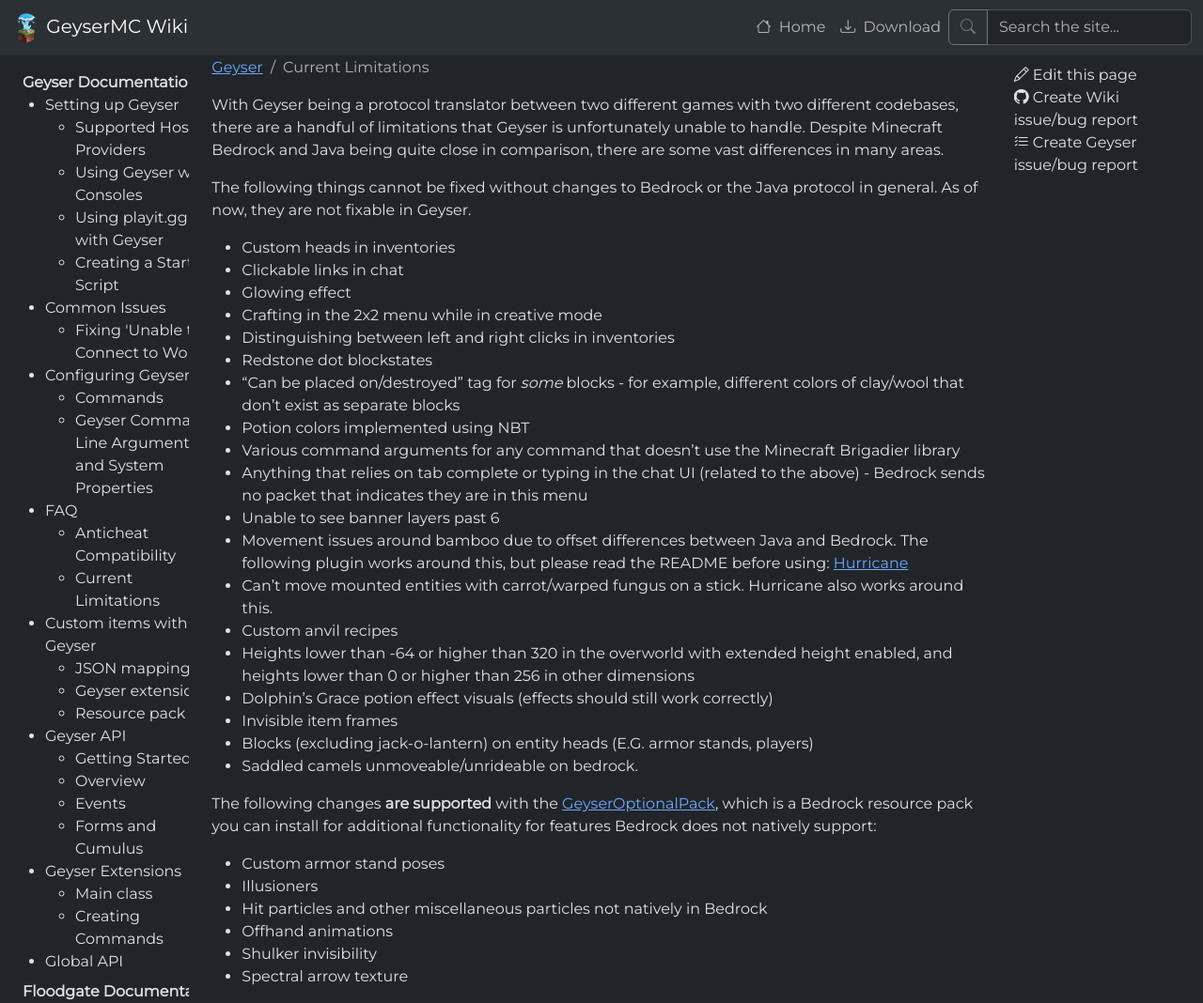
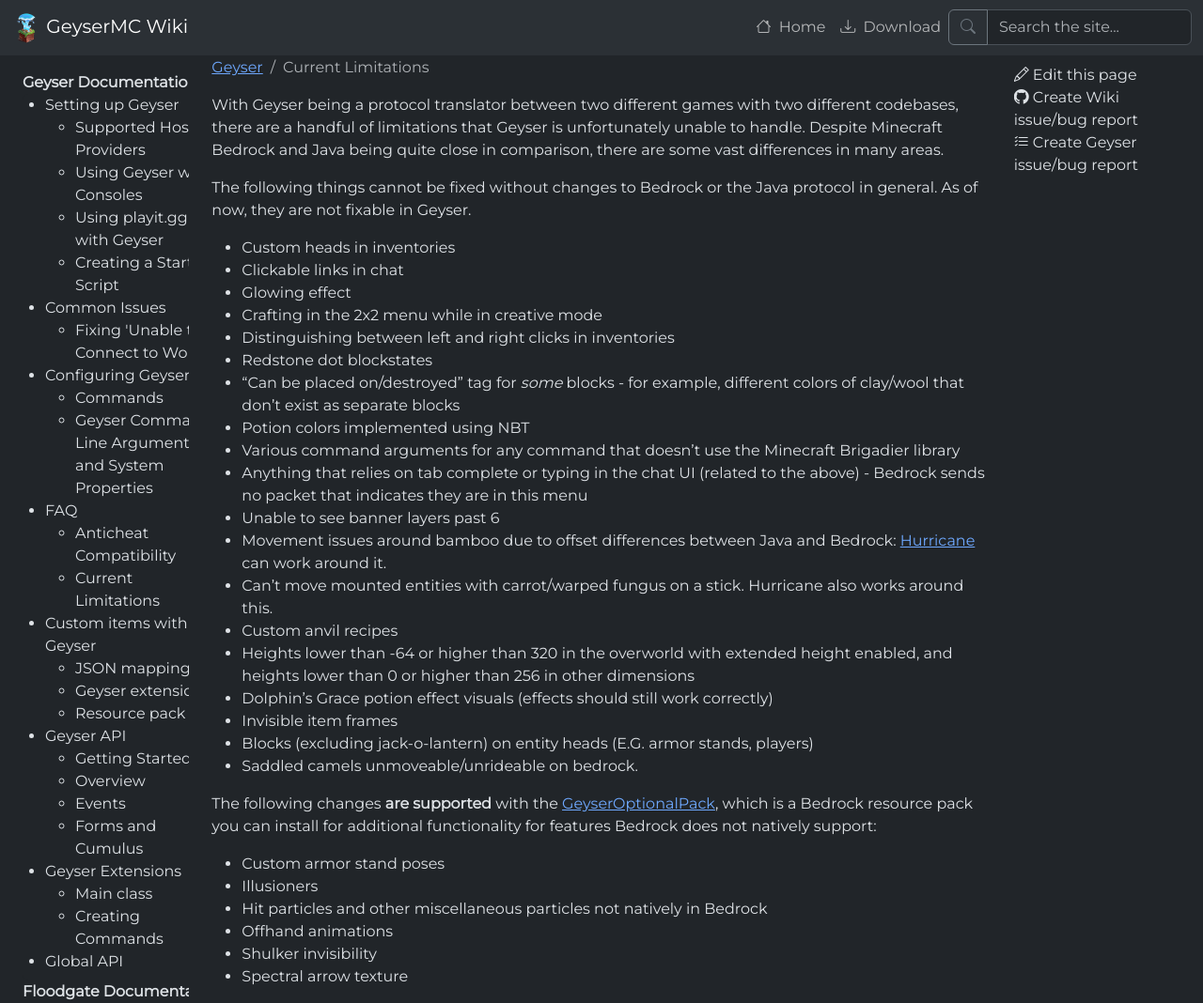
Before and after one commit to GeyserMC/GeyserWiki, a Jekyll site: the page built from _docs/geyser/current-limitations.md, in a window 1280 px wide and 1068 px high. Shown: the whole window at 94% size. Built offline with Jekyll 4.4.1, drawn with Linux system fonts in a browser that asks for light colours.

Commit message:
Update current-limitations.md

```diff
--- a/_docs/geyser/current-limitations.md
+++ b/_docs/geyser/current-limitations.md
@@ -17,7 +17,7 @@
 - Various command arguments for any command that doesn't use the Minecraft Brigadier library
 - Anything that relies on tab complete or typing in the chat UI (related to the above) - Bedrock sends no packet that indicates they are in this menu
 - Unable to see banner layers past 6
-- Movement issues around bamboo due to offset differences between Java and Bedrock. The following plugin works around this, but please read the README before using: [Hurricane](/other/hurricaneh)
+- Movement issues around bamboo due to offset differences between Java and Bedrock: [Hurricane](/other/hurricane) can work around it.
 - Can't move mounted entities with carrot/warped fungus on a stick. Hurricane also works around this.
 - Custom anvil recipes
 - Heights lower than -64 or higher than 320 in the overworld with extended height enabled, and heights lower than 0 or higher than 256 in other dimensions
```
